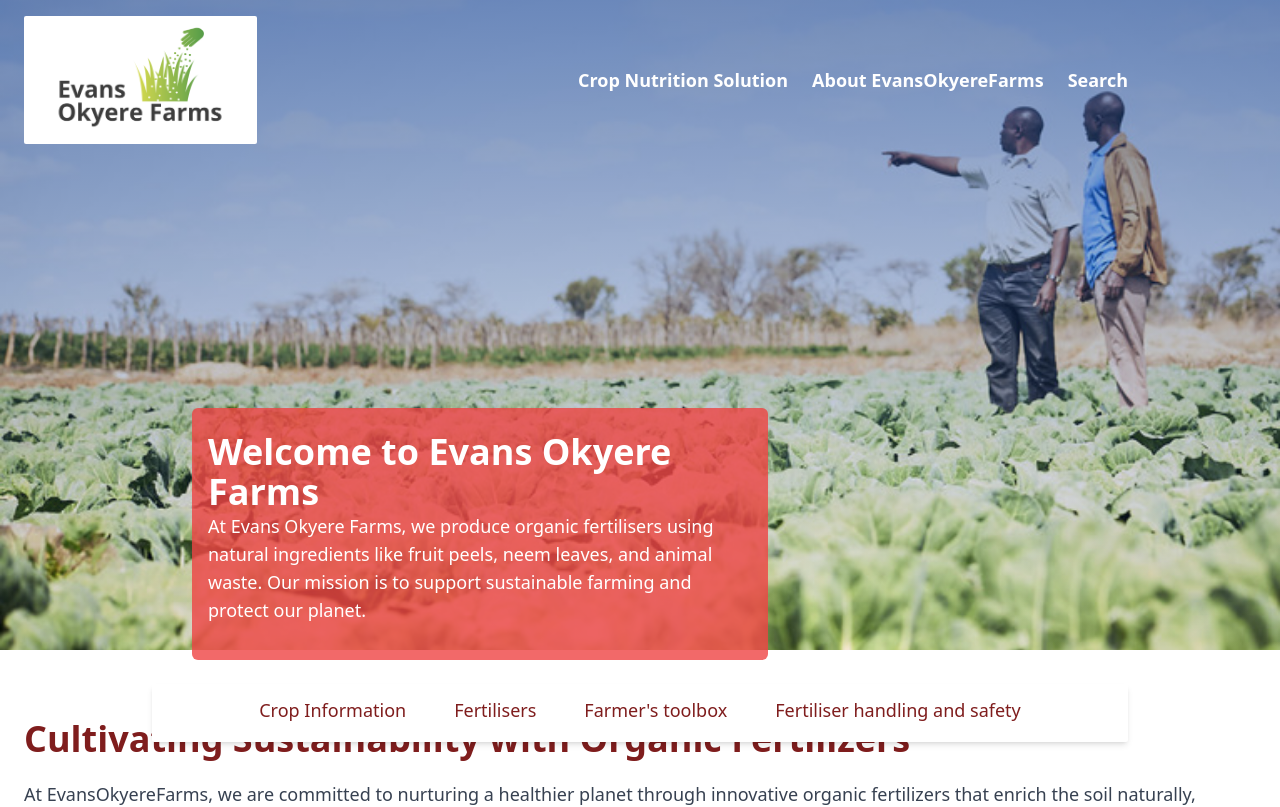
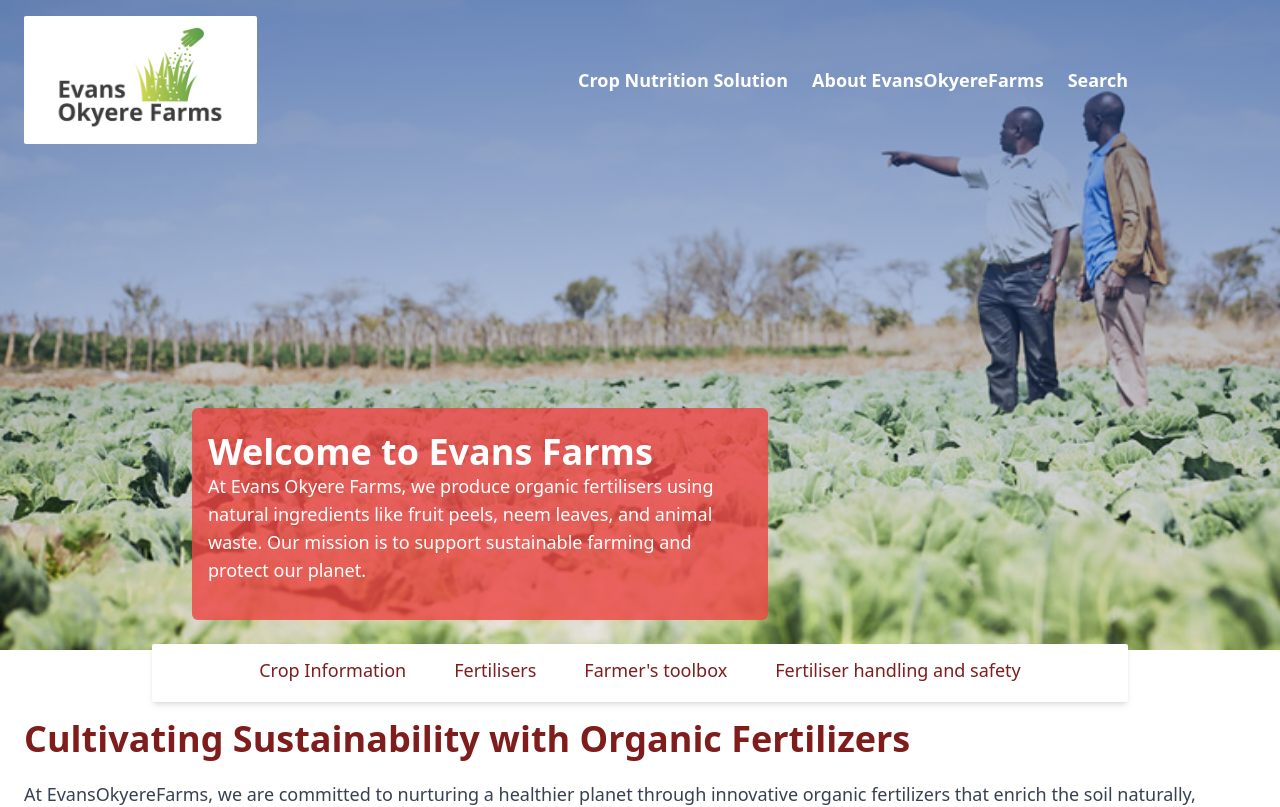
Before and after one commit to GROW-YAI/organifert, a React (Vite) app: page /about-us in a window 1280 px wide. Shown: the top 807 px of the page. Built offline with nearby package versions, Linux system fonts and the light colour scheme.

Commit message:
refactor: welcome

```diff
--- a/src/components/AboutUs.jsx
+++ b/src/components/AboutUs.jsx
@@ -1,4 +1,3 @@
-import React from "react";
 import { Link } from "react-router-dom";
 
 const AboutUs = () => {
--- a/src/components/Breadcrumb.jsx
+++ b/src/components/Breadcrumb.jsx
@@ -1,4 +1,3 @@
-import React from "react";
 import { Link, useLocation } from "react-router-dom";
 import styled from "styled-components";
 
--- a/src/components/Header.jsx
+++ b/src/components/Header.jsx
@@ -161,7 +161,7 @@ const HeroSection = () => {
         break;
       case "/about-us":
         setBgImage(Hero);
-        setHeroHeader("Welcome to Evans Okyere Farms");
+        setHeroHeader("Welcome to Evans Farms");
         setHeroText(
           "At Evans Okyere Farms, we produce organic fertilisers using natural ingredients like fruit peels, neem leaves, and animal waste. Our mission is to support sustainable farming and protect our planet."
         );
--- a/src/components/ProductSection.jsx
+++ b/src/components/ProductSection.jsx
@@ -1,4 +1,3 @@
-import React from "react";
 import PropTypes from "prop-types";
 import styled from "styled-components";
 import { Link } from "react-router-dom";
--- a/src/pages/ContactPage.jsx
+++ b/src/pages/ContactPage.jsx
@@ -1,5 +1,3 @@
-import React from "react";
-
 const ContactPage = () => {
   return <div>ContactPage</div>;
 };
--- a/src/pages/CropDetails.jsx
+++ b/src/pages/CropDetails.jsx
@@ -1,4 +1,3 @@
-import React from "react";
 import { useParams } from "react-router-dom";
 import Cabbage from "../assets/cabbage.png";
 import Cocoa from "../assets/cocoa.png";
--- a/src/pages/Error.jsx
+++ b/src/pages/Error.jsx
@@ -1,4 +1,3 @@
-import React from "react";
 import { Link } from "react-router-dom";
 import PageNotFound from "../assets/icons/undraw_page_not_found.svg";
 
--- a/src/pages/Home.jsx
+++ b/src/pages/Home.jsx
@@ -1,4 +1,3 @@
-import React from "react";
 // import HeroSection from "../components/HeroSection";
 import ProductSection from "../components/ProductSection";
 import CropInformation from "../components/CropInfomation";
--- a/src/pages/ProductDetails.jsx
+++ b/src/pages/ProductDetails.jsx
@@ -1,4 +1,4 @@
-import React, { useState, useEffect } from "react";
+import { useState, useEffect } from "react";
 import { useParams, Link } from "react-router-dom";
 import { PRODUCTS } from "../components/constants";
 
```
Also changed, not shown: src/components/HeroSection.jsx (+0 -70 lines).
